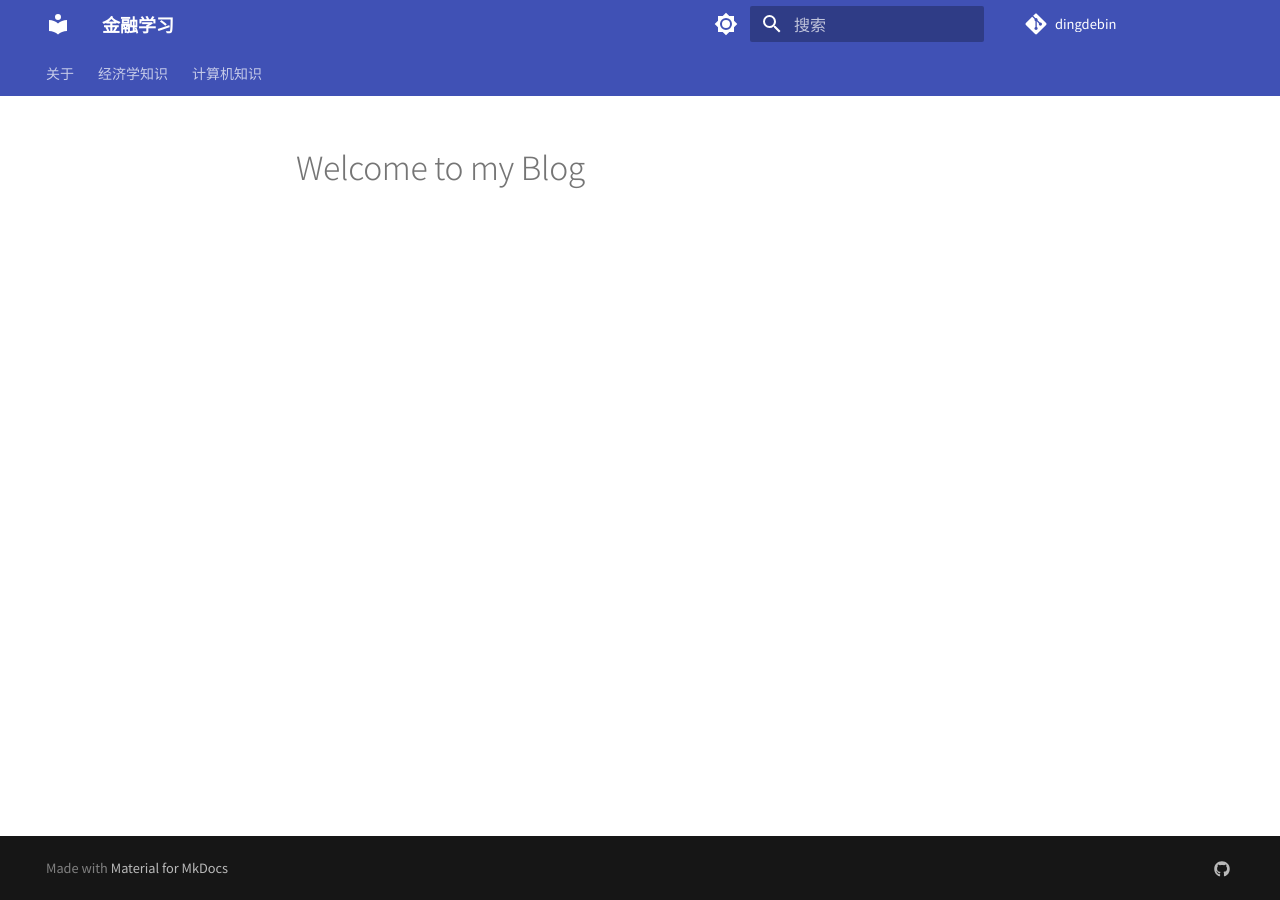
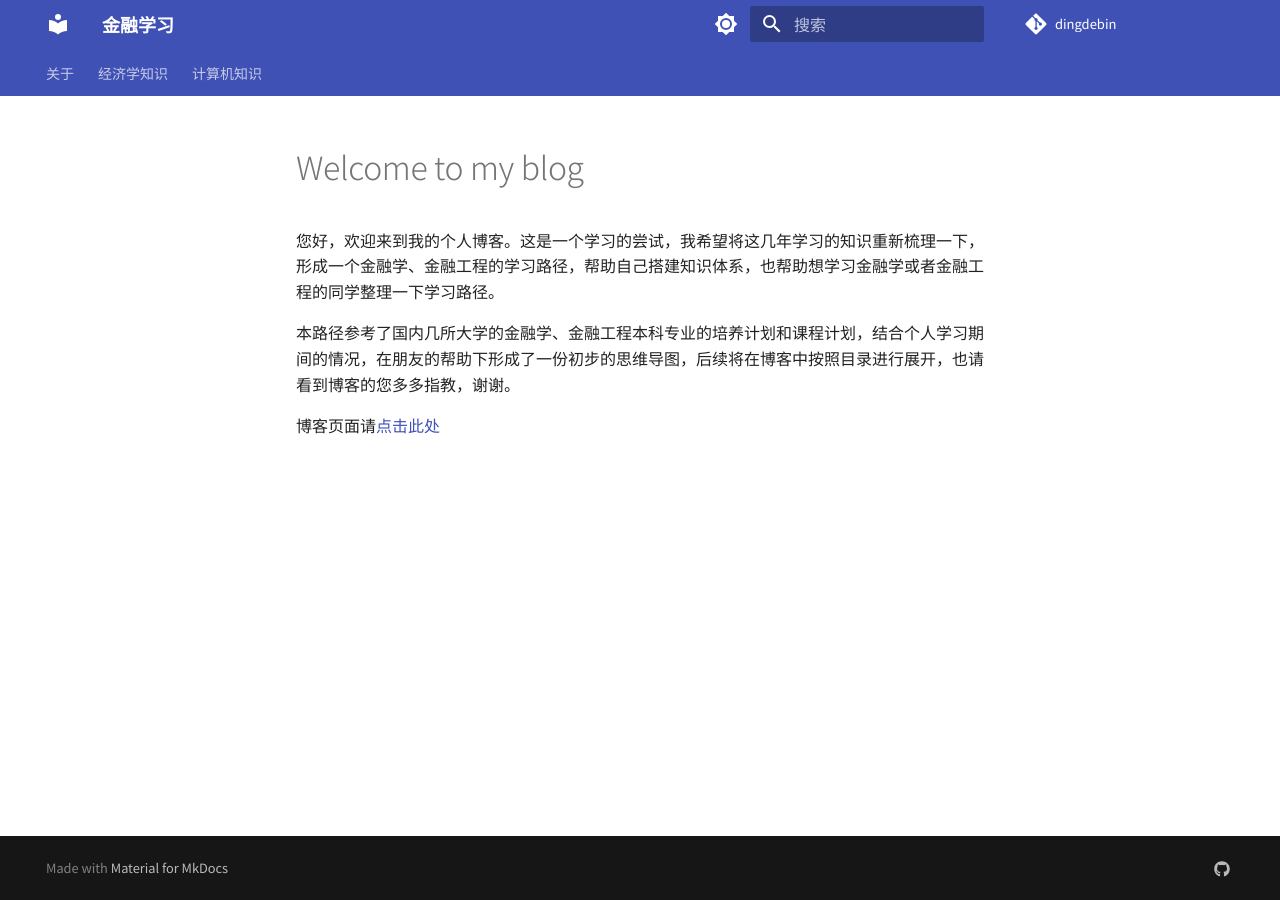
Before and after one commit to dingdebin/dingdebin.github.io, an MkDocs documentation site: the page built from docs/index.md, in a window 1280 px wide. Built offline with MkDocs 1.6.1 and Material for MkDocs 9.7.7, drawn with Linux system fonts in a browser that asks for light colours; comment, search, counter and statistics services are not loaded.

Commit message:
Update index.md

```diff
--- a/docs/index.md
+++ b/docs/index.md
@@ -1 +1,7 @@
-# Welcome to my Blog
+# Welcome to my blog
+
+您好，欢迎来到我的个人博客。这是一个学习的尝试，我希望将这几年学习的知识重新梳理一下，形成一个金融学、金融工程的学习路径，帮助自己搭建知识体系，也帮助想学习金融学或者金融工程的同学整理一下学习路径。
+
+本路径参考了国内几所大学的金融学、金融工程本科专业的培养计划和课程计划，结合个人学习期间的情况，在朋友的帮助下形成了一份初步的思维导图，后续将在博客中按照目录进行展开，也请看到博客的您多多指教，谢谢。
+
+博客页面请[点击此处](https://dingdebin.github.io/)
```
